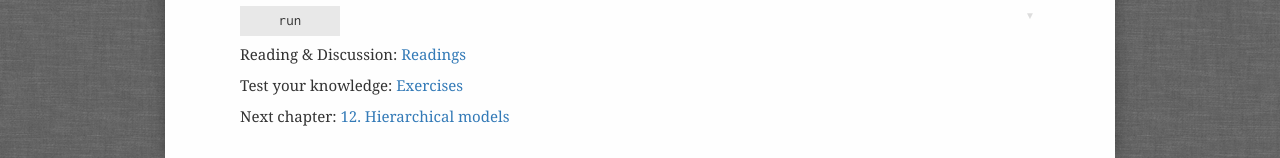
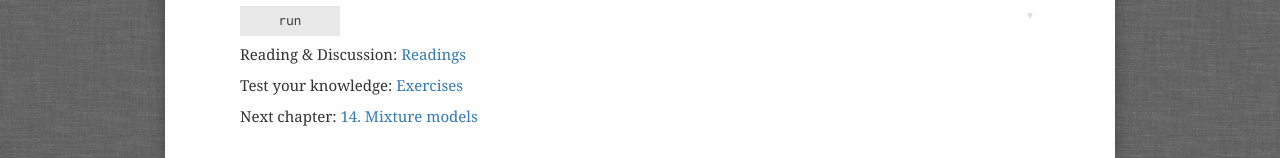
Before and after one commit to probmods/probmods2, a Jekyll site: the page built from chapters/function-learning.md, in a window 1280 px wide and 900 px high, scrolled down 3267 px. Shown: the part 742-900 px from the top of the window. Built offline with Jekyll 4.4.1, drawn with Linux system fonts in a browser that asks for light colours; a script that is not in the unit is left out; some of the changed lines change nothing that is shown.

Commit message:
switch chapter orders... deep learning depends on curve fitting

```diff
--- a/chapters/function-learning.md
+++ b/chapters/function-learning.md
@@ -2,7 +2,7 @@
 layout: chapter
 title: Learning (deep) continuous functions
 description: Functional hypothesis spaces and deep probabilistic models
-chapter_num: 11
+chapter_num: 13
 ---
 
 Recall curve fitting with polynomials:
--- a/chapters/hierarchical-models.md
+++ b/chapters/hierarchical-models.md
@@ -2,7 +2,7 @@
 layout: chapter
 title: Hierarchical models
 description: The power of statistical abstraction.
-chapter_num: 12
+chapter_num: 11
 ---
 
 <!-- NEED TO BREAK THIS DOWN INTO TWO KINDS OF POINTS:
--- a/chapters/occams-razor.md
+++ b/chapters/occams-razor.md
@@ -2,7 +2,7 @@
 layout: chapter
 title: Occam's Razor
 description: How inference penalizes extra model flexibility.
-chapter_num: 13
+chapter_num: 12
 custom_js:
 - assets/js/draw.js
 ---
```
